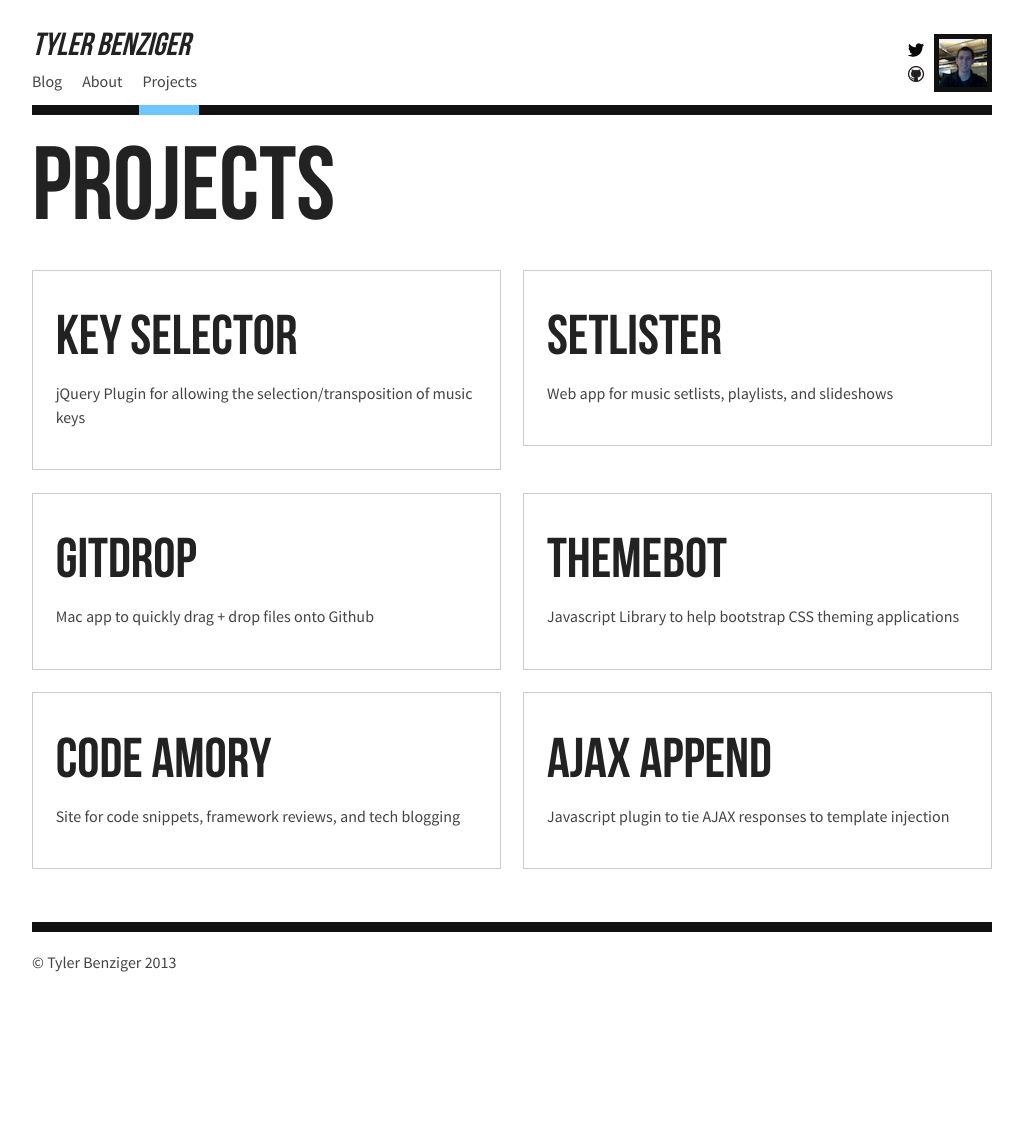
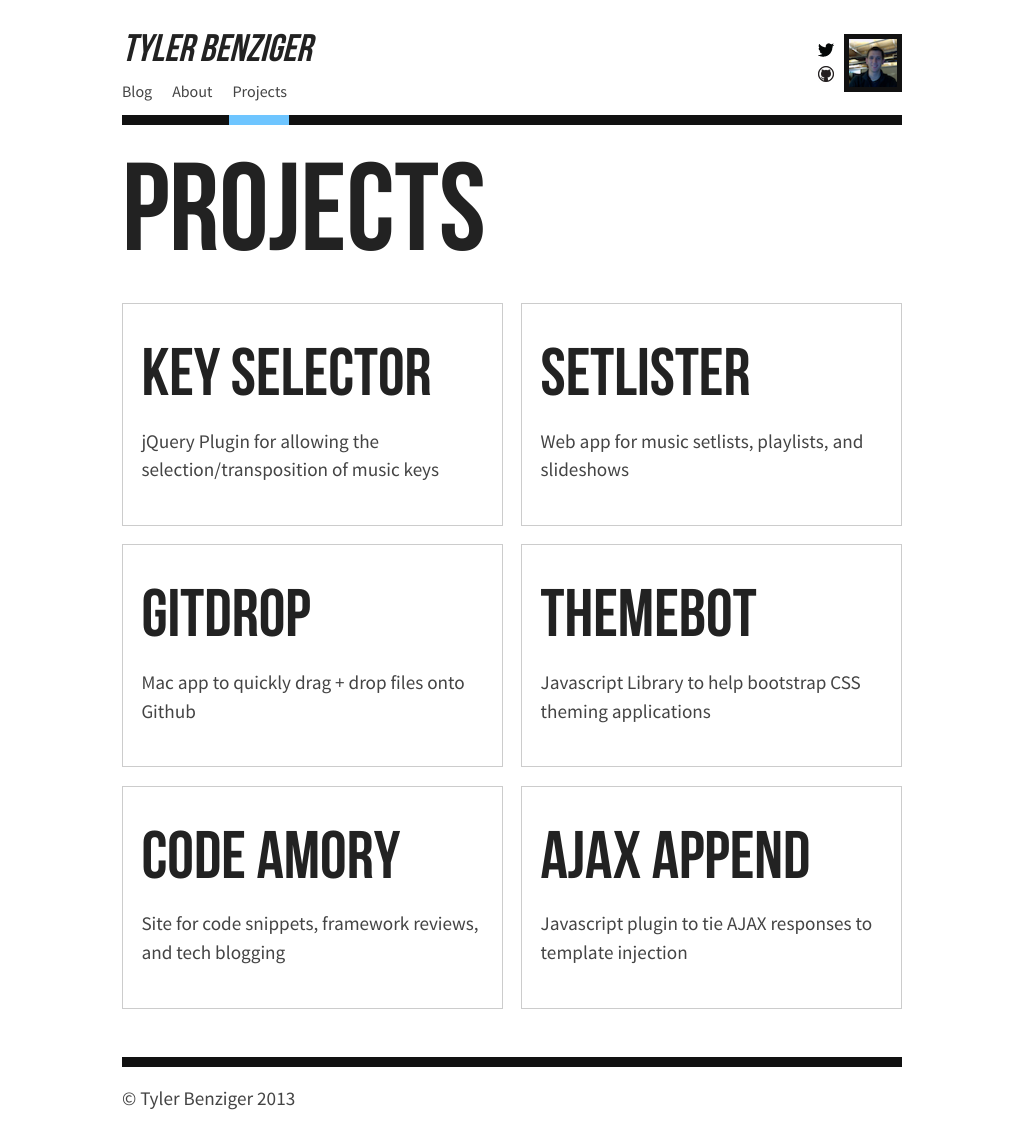
Before and after one commit to tybenz/blog, a Jekyll site: the page built from projects/index.html, in a window 1280 px wide. Shown: the whole page, without its empty margins (128-1151 px from the left). Built offline with Jekyll 4.4.1, drawn with Linux system fonts in a browser that asks for light colours; Markdown is read by kramdown in place of the engine named in the settings; before the commit the page ends 996 px from its top, so only the background shows below that.

```diff
--- a/_layouts/default.html
+++ b/_layouts/default.html
@@ -22,17 +22,20 @@
         <div class="container">
             <div class="profile">
                 <div class="social">
-
+                    <a href="http://twitter.com/tybenz">
                         <div data-picture data-alt="Twitter">
                             <div data-src="/img/twitter16.png"></div>
                             <div data-src="/img/twitter32.png"     data-media="(-webkit-min-device-pixel-ratio: 2)"></div>
                             <noscript><img src="/img/twitter16.png" alt="Twitter"></noscript>
                         </div>
+                    </a>
+                    <a href="http://github.com/tybenz">
                         <div data-picture data-alt="Github">
                             <div data-src="/img/octocat16.png"></div>
                             <div data-src="/img/octocat32.png"     data-media="(-webkit-min-device-pixel-ratio: 2)"></div>
                             <noscript><img src="/img/octocat16.png" alt="Github"></noscript>
                         </div>
+                    </a>
                 </div>
                 <img src="/img/tybenz.png" alt="" class="avatar" />
             </div>
--- a/css/mobile.css
+++ b/css/mobile.css
@@ -7,11 +7,15 @@
 body {
   font-family: "Source Sans Pro", Helvetica, Arial, sans-serif;
   margin: 0;
-  color: #444444; }
+  color: #444444;
+  font-size: 1.2em; }
 
 a {
-  color: inherit;
+  color: #5ea5ff;
   text-decoration: none; }
+
+a:hover {
+  text-decoration: underline; }
 
 h1, h2, h3, h4, h5 {
   color: #222222;
@@ -20,6 +24,10 @@ h1, h2, h3, h4, h5 {
   font-weight: normal;
   line-height: 0.8em;
   margin: 0.4em 0; }
+  h1 a, h2 a, h3 a, h4 a, h5 a {
+    color: inherit; }
+  h1 a:hover, h2 a:hover, h3 a:hover, h4 a:hover, h5 a:hover {
+    text-decoration: none; }
 
 h1 {
   font-size: 4em; }
@@ -52,14 +60,18 @@ p {
   max-width: 68em;
   margin-left: auto;
   margin-right: auto;
-  max-width: 960px; }
+  max-width: 780px; }
   .container:before, .container:after {
     content: "";
     display: table; }
   .container:after {
     clear: both; }
 
+header a {
+  color: inherit; }
+
 header nav ul {
+  font-size: 16px;
   zoom: 1;
   list-style: none;
   padding: 0;
@@ -85,7 +97,7 @@ header .nav-slider {
 header .nav-selection {
   position: absolute;
   height: 10px;
-  background-color: #6EC5FF; }
+  background-color: #6ec5ff; }
 
 header .nav-selection.about {
   width: 44px;
@@ -153,7 +165,8 @@ footer nav ul li {
 
 ul, ol {
   line-height: 1.5em;
-  padding-left: 20px; }
+  padding-left: 20px;
+  font-size: 1em; }
 
 ul {
   list-style: square; }
@@ -175,7 +188,11 @@ ul {
 .project {
   border: 1px solid #cccccc;
   margin-bottom: 2.35765%;
-  padding: 2.35765%; }
+  padding: 2.35765%;
+  color: inherit; }
+  .project:hover {
+    border-color: #5ea5ff;
+    text-decoration: none; }
 
 .project:nth-child(2n) {
   margin-right: 0; }
--- a/projects/index.html
+++ b/projects/index.html
@@ -6,14 +6,14 @@ title: Projects
 <section id="projects">
 {% for page in site.pages %}
   {% if page.project == true %}
-      <div class="project">
+    {% if page.link %}
+      <a class="project" href="{{ page.link }}">
+    {% else %}
+      <a class="project" href="{{ page.url | replace: '/index.html', '' }}">
+    {% endif %}
               <div class="project-header">
                   <h2>
-                  {% if page.link %}
-                      <a href="{{ page.link }}">{{ page.title }}</a>
-                  {% else %}
-                      <a href="{{ page.url | replace: '/index.html', '' }}">{{ page.title }}</a>
-                  {% endif %}
+                      {{ page.title }}
                   </h2>
               </div>
               <div class="project-body">
@@ -21,7 +21,7 @@ title: Projects
                     {{ page.summary }}
                 </p>
               </div>
-      </div>
+      </a>
   {% endif %}
 
 {% endfor %}
```
Also changed, not shown: _posts/2012-07-24-themebot.md (+3 -1 lines), _posts/2013-02-06-static-waves.md (+5 -5 lines), _sass/mobile.scss (+26 -3 lines), 1 other file. Lines whose indentation alone changed are shown as unchanged.
